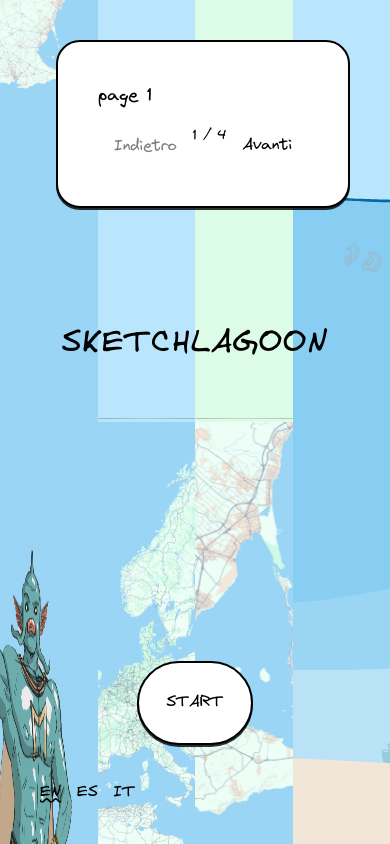
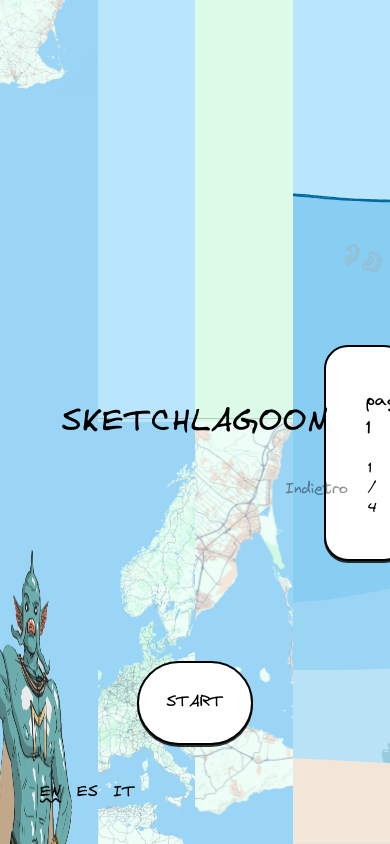
Before and after one commit to Laterale/Progetto-Tesi, a Next.js app: page /en in a window 390 px wide. Built offline with nearby package versions, Linux system fonts and the light colour scheme; no server answers.

Commit message:
adjustments to the menu layout and the menu text box. to do responsive

```diff
--- a/src/components/menuTextBox.tsx
+++ b/src/components/menuTextBox.tsx
@@ -27,26 +27,26 @@ const MenuTextBox: FC<{
   };
 
   return (
-    <div className={cn("p-10 rounded-3xl bg-white border-2 border-black shadow-solid-base", className)}>
+    <div className={cn("rounded-3xl bg-white border-2 border-black shadow-solid-base", className)}>
       <p className="text-lg mb-4">{page[currentPage]}</p>
 
-      <div className="flex justify-between">
+      <div className="flex justify-center">
         <button
           onClick={prevPage}
           disabled={currentPage === 0}
-          className="px-4 py-2 rounded animate-bounce-slight disabled:opacity-50 disabled:animate-none"
+          className="animate-bounce-slight disabled:opacity-50 disabled:animate-none text-gray-800"
         >
           Indietro
         </button>
 
-        <span className="text-sm text-black">
+        <span className="text-sm text-black pl-5 pr-5">
           {currentPage + 1} / {page.length}
         </span>
 
         <button
           onClick={nextPage}
           disabled={currentPage === page.length - 1}
-          className="px-4 py-2 rounded text-black animate-bounce-slight disabled:opacity-50 disabled:animate-none"
+          className="rounded text-gray-800 animate-bounce-slight disabled:opacity-50 disabled:animate-none"
         >
           Avanti
         </button>
--- a/src/components/sections/section0-menu.tsx
+++ b/src/components/sections/section0-menu.tsx
@@ -37,11 +37,14 @@ export const MenuBackground = () => {
 export const MenuContent = () =>{
     return(
     <div className="h-full w-full grid grid-cols-3 grid-rows-3 font-hand pointer-events-auto">
-        <MenuTextBox
-        className="absolute right-10 top-10">
-        </MenuTextBox>
+        <div
+        className="col-start-3 row-start-2 p-16">
+            <MenuTextBox
+            className="p-10">
+            </MenuTextBox>
+        </div>
         <LocaleSwitcher className="absolute left-10 bottom-10"/>
-        <div className="row-start-2 col-span-3 flex-col p-10">
+        <div className="absolute-center">
             <h1 className="text-[clamp(2rem,8vw,3rem)] lg:text-[clamp(3rem,5vw,4rem)] text-center tracking-wide break-words leading-snug ">
                 {"SKETCHLAGOON"}
             </h1>
```
